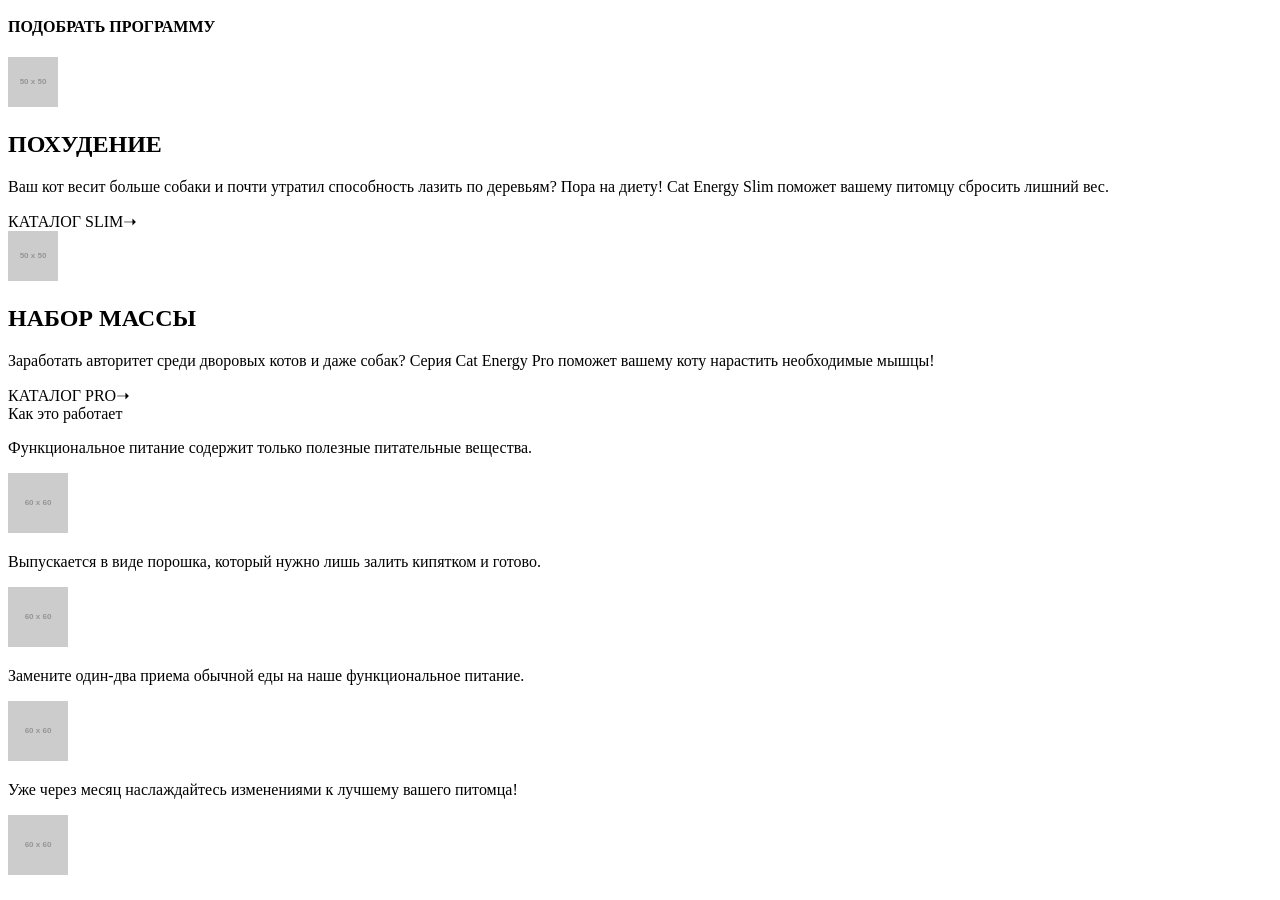
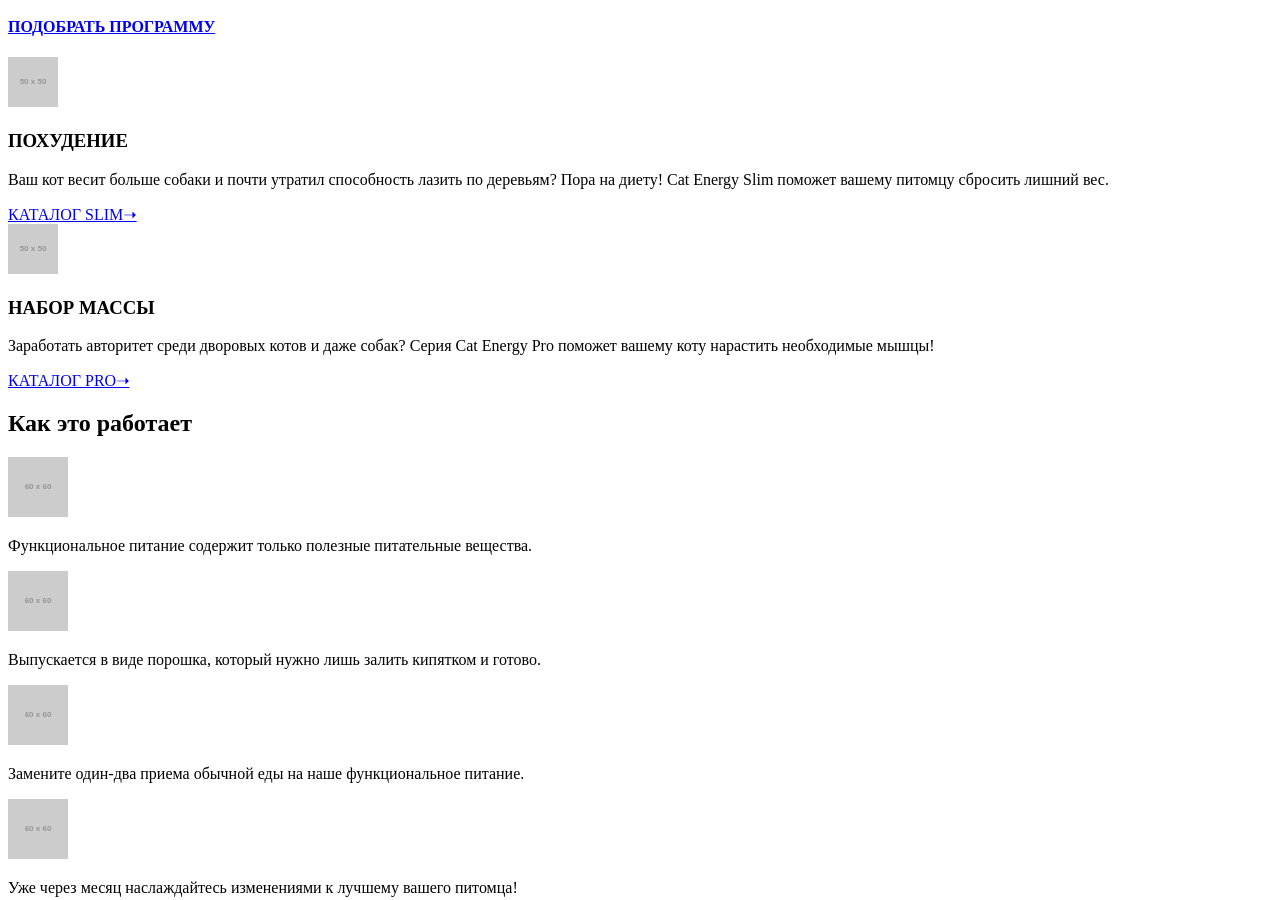
Before and after one commit to gerbera13/cat-energy, a website: page source/index.html in a window 1280 px wide. Shown: the part 440-1340 px from the top of the page. Drawn offline with Linux system fonts and the light colour scheme; placeholder pictures from the web are drawn by us.

Commit message:
Внесла исправления на главной странице

```diff
--- a/source/index.html
+++ b/source/index.html
@@ -18,50 +18,48 @@
   </div>
 </div>
 <div class="PROMO">
-  <div class="PROMO__box">
-    <h1>ФУНКЦИОНАЛЬНОЕ ПИТАНИЕ ДЛЯ КОТОВ</h1>
-    <p>ЗАНЯЛСЯ СОБОЙ? ЗАЙМИСЬ КОТОМ!</p>
-  </div>
+  <h1 class="PROMO__box">ФУНКЦИОНАЛЬНОЕ ПИТАНИЕ ДЛЯ КОТОВ</h1>
+  <p>ЗАНЯЛСЯ СОБОЙ? ЗАЙМИСЬ КОТОМ!</p>
   <div class="PROMO__box">
     <img src="https://via.placeholder.com/280x270" alt="food">
   </div>
-  <div class="PROMO__title">
+  <a href="#" class="PROMO__title">
     <h4>ПОДОБРАТЬ ПРОГРАММУ</h4>
-  </div>
+  </a>
 </div>
 <div class="selection">
   <div class="selection__box">
     <div class="selection__cat-slim">
       <img src="https://via.placeholder.com/50x50" alt="cat">
     </div>
-    <h2>ПОХУДЕНИЕ</h2>
+    <h3>ПОХУДЕНИЕ</h3>
     <p>Ваш кот весит больше собаки и почти утратил способность лазить по деревьям? Пора на диету! Cat Energy Slim поможет вашему питомцу сбросить лишний вес.</p>
-
   </div>
-  <div class="title">КАТАЛОГ SLIM<span>&#10141;</span></div>
+  <a href="#" class="selection__title">КАТАЛОГ SLIM<span>&#10141;</span></a>
   <div class="selection__box">
     <div class="selection__cat-pro">
       <img src="https://via.placeholder.com/50x50" alt="cat">
     </div>
-    <div><h2>НАБОР МАССЫ</h2></div>
+    <h3>НАБОР МАССЫ</h3>
     <p>Заработать авторитет среди дворовых котов и даже собак? Серия Cat Energy Pro поможет вашему коту нарастить необходимые мышцы!</p>
-
   </div>
-  <div class="title">КАТАЛОГ PRO<span>&#10141;</span></div>
+  <a href="#" class="selection__title">КАТАЛОГ PRO<span>&#10141;</span></a>
 </div>
 <div class="special">
-  <div class="special__title">Как это работает</div>
-  <div class="special__box">
-    <p class="special__text">
-      Функциональное питание
-      содержит только полезные
-      питательные вещества.
-    </p>
+  <h2 class="special__title">Как это работает</h2>
+  <div class="special__list">
     <div class="special__icon">
       <img src="https://via.placeholder.com/60x60" alt="leaf">
+      <p>
+        Функциональное питание
+        содержит только полезные
+        питательные вещества.
+      </p>
     </div>
-  </div>
-  <div class="special__box">
+    <div class="special__icon">
+      <img src="https://via.placeholder.com/60x60" alt="
+pan">
+    </div>
     <p class="special__text">
       Выпускается в виде порошка,
       который нужно лишь залить
@@ -69,10 +67,8 @@
     </p>
     <div class="special__icon">
       <img src="https://via.placeholder.com/60x60" alt="
-pan">
+cutlery">
     </div>
-  </div>
-  <div class="special__box">
     <p class="special__text">
       Замените один-два приема
       обычной еды на наше
@@ -80,17 +76,11 @@
     </p>
     <div class="special__icon">
       <img src="https://via.placeholder.com/60x60" alt="
-cutlery">
+weigher">
     </div>
-  </div>
-  <div class="special__box">
     <p class="special__text">
       Уже через месяц наслаждайтесь изменениями к лучшему вашего питомца!
     </p>
-    <div class="special__icon">
-      <img src="https://via.placeholder.com/60x60" alt="
-weigher">
-    </div>
   </div>
 </div>
 <section class="example">
@@ -109,7 +99,7 @@
     <h3>60 ДНЕЙ</h3>
     <p>затрачено времени</p>
   </section>
-  </section>
+
   <h4>ЗАТРАТЫ НА ПИТАНИЕ: 15000 РУБ.</h4>
   <div><img src="https://via.placeholder.com/311x232" alt="cat"></div>
   <div>
@@ -117,6 +107,7 @@
     <div><img src="https://via.placeholder.com/84x14" alt="line"></div>
     <div>СТАЛО</div>
   </div>
+</section>
 <div class="contacts">
   <div class="contacts__list">
     <p>приглашаем
```
